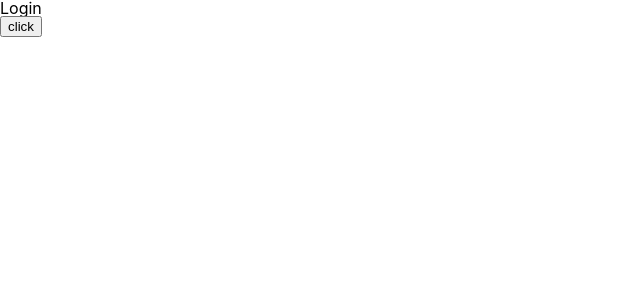
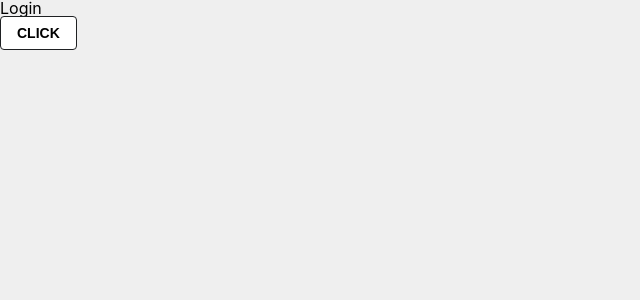
Before and after one commit to sakang07/wanted-pre-onboarding-frontend, a React (Create React App) app: page /login in a window 1280 px wide. Shown: the top 300 px of the page, without its empty margins (0-640 px from the left). Built offline with nearby package versions, Linux system fonts and the light colour scheme; a web font is replaced by a local one.

Commit message:
:lipstick: Add styles to a few components

```diff
--- a/src/GlobalStyle.ts
+++ b/src/GlobalStyle.ts
@@ -69,10 +69,14 @@ const GlobalStyle = createGlobalStyle`
   html, body {
     margin: 0;
     padding: 0;
-    box-sizing: border-box;
     font-family: Pretendard, -apple-system, BlinkMacSystemFont, sans-serif;
     -webkit-font-smoothing: antialiased;
     -moz-osx-font-smoothing: grayscale;
+    background-color: #efefef;
+  }
+
+  * {
+    box-sizing: border-box;
   }
 `;
 
--- /dev/null
+++ b/src/component/Button.tsx
@@ -0,0 +1,34 @@
+import React from 'react';
+import styled from 'styled-components';
+
+interface ButtonProps {
+  children: React.ReactNode;
+  [rest: string]: unknown;
+}
+
+const StyledButton = styled('button')`
+  padding: 8px 16px;
+  border: 1px solid #1f2123;
+  border-radius: 4px;
+  font-size: 14px;
+  font-weight: bold;
+  text-transform: uppercase;
+  background-color: #fff;
+  cursor: pointer;
+
+  &:hover {
+    color: #fff;
+    background-color: #000;
+  }
+`;
+
+const Button: React.FC<ButtonProps> = props => {
+  const { children, ...rest } = props;
+
+  return (
+    <StyledButton type="button" {...rest}>
+      {children}
+    </StyledButton>
+  );
+};
+export default Button;
--- a/src/context/AuthContext.tsx
+++ b/src/context/AuthContext.tsx
@@ -21,6 +21,9 @@ export const AuthProvider: React.FC<AuthProviderProps> = ({ children }) => {
     if (token) {
       setIsLogin(true);
       console.log('token', token);
+    } else {
+      setIsLogin(false);
+      console.log('no token', token);
     }
   };
 
--- a/src/layout/Footer.tsx
+++ b/src/layout/Footer.tsx
@@ -1,5 +1,13 @@
 import React from 'react';
+import styled from 'styled-components';
 
-const Footer = () => <footer>footer</footer>;
+const FooterWrapper = styled('footer')`
+  width: 100%;
+  padding: 50px 20px;
+  font-size: 14px;
+  text-align: center;
+`;
+
+const Footer = () => <FooterWrapper>&copy; sakang 2023</FooterWrapper>;
 
 export default Footer;
--- a/src/layout/Header.tsx
+++ b/src/layout/Header.tsx
@@ -1,5 +1,50 @@
-import React from 'react';
+import React, { useContext } from 'react';
+import Button from '@/component/Button';
+import { LOGIN_TOKEN, URL } from '@/constant';
+import { useNavigate } from 'react-router-dom';
+import styled from 'styled-components';
+import AuthContext from '@/context/AuthContext';
 
-const Header = () => <header>header</header>;
+interface HeaderProps {
+  height: number;
+}
+
+const HeaderWrapper = styled('header')<{ height: number }>`
+  position: fixed;
+  z-index: 1000;
+  width: 100%;
+  height: ${props => props.height + 'px'};
+  display: flex;
+  justify-content: space-between;
+  align-items: center;
+  padding: 8px 20px;
+  border-bottom: 1px solid #cfcfcf;
+  backdrop-filter: blur(5px) saturate(1.8);
+  background-color: rgba(255, 255, 255, 0.7);
+
+  h1 {
+    font-size: 20px;
+    font-weight: bold;
+    text-transform: uppercase;
+  }
+`;
+
+const Header: React.FC<HeaderProps> = ({ height }) => {
+  const { getToken } = useContext(AuthContext);
+  const navigate = useNavigate();
+
+  const handleLogout = () => {
+    window.localStorage.removeItem(LOGIN_TOKEN);
+    getToken?.();
+    navigate(URL.LOGIN);
+  };
+
+  return (
+    <HeaderWrapper height={height}>
+      <h1>To do List</h1>
+      <Button onClick={handleLogout}>Logout</Button>
+    </HeaderWrapper>
+  );
+};
 
 export default Header;
--- a/src/layout/Layout.tsx
+++ b/src/layout/Layout.tsx
@@ -2,15 +2,33 @@ import React from 'react';
 import Header from '@/layout/Header';
 import Footer from '@/layout/Footer';
 import { Outlet } from 'react-router-dom';
+import styled from 'styled-components';
 
-const Layout = () => (
-  <div>
-    <Header />
-    <main>
-      <Outlet />
-    </main>
-    <Footer />
-  </div>
-);
+const LayoutWrapper = styled('div')`
+  position: relative;
+  width: 100%;
+`;
 
+const MainWrapper = styled('main')<{ headerHeight: number }>`
+  width: 100%;
+  min-height: 1000px;
+  padding-top: ${props => props.headerHeight + 30 + 'px'};
+  padding-right: 20px;
+  padding-left: 20px;
+  padding-bottom: 50px;
+`;
+
+const Layout = () => {
+  const HEADER_HEIGHT = 60;
+
+  return (
+    <LayoutWrapper>
+      <Header height={HEADER_HEIGHT} />
+      <MainWrapper headerHeight={HEADER_HEIGHT}>
+        <Outlet />
+      </MainWrapper>
+      <Footer />
+    </LayoutWrapper>
+  );
+};
 export default Layout;
--- a/src/page/Login/index.tsx
+++ b/src/page/Login/index.tsx
@@ -2,6 +2,7 @@ import React, { useContext, useEffect } from 'react';
 import AuthContext from '@/context/AuthContext';
 import { useNavigate } from 'react-router-dom';
 import { LOGIN_TOKEN, URL } from '@/constant';
+import Button from '@/component/Button';
 
 const Login = () => {
   const { isLogin, getToken } = useContext(AuthContext);
@@ -23,7 +24,7 @@ const Login = () => {
   return (
     <div>
       <h2>Login</h2>
-      <button onClick={handleLogin}>click</button>
+      <Button onClick={handleLogin}>click</Button>
     </div>
   );
 };
```
